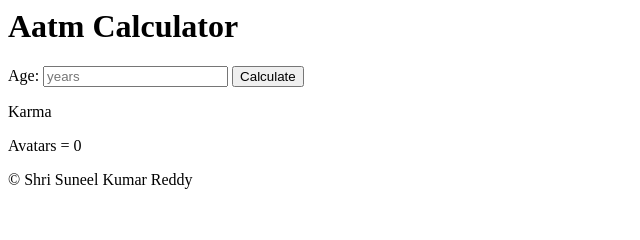
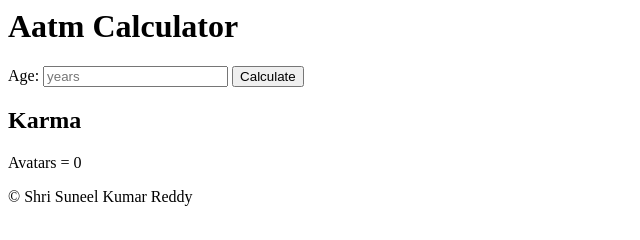
Before and after one commit to suneelkumarreddy-k/Aatm, a plain HTML site: page index.html in a window 1280 px wide. Shown: the whole page, without its empty margins (0-640 px from the left). Drawn offline with Linux system fonts and the light colour scheme.

Commit message:
Update index.html
Code changed

```diff
--- a/index.html
+++ b/index.html
@@ -14,7 +14,7 @@ Age:
 <input id="age" type="number" placeholder="years" required  >
 <input type="submit" value="Calculate" >
 </form>
-<p>Karma</p>
+<h2>Karma</h2>
 <p>Avatars = <span id="reps">0</span></p>
 <footer>
 <p>© Shri Suneel Kumar Reddy </p>
```
